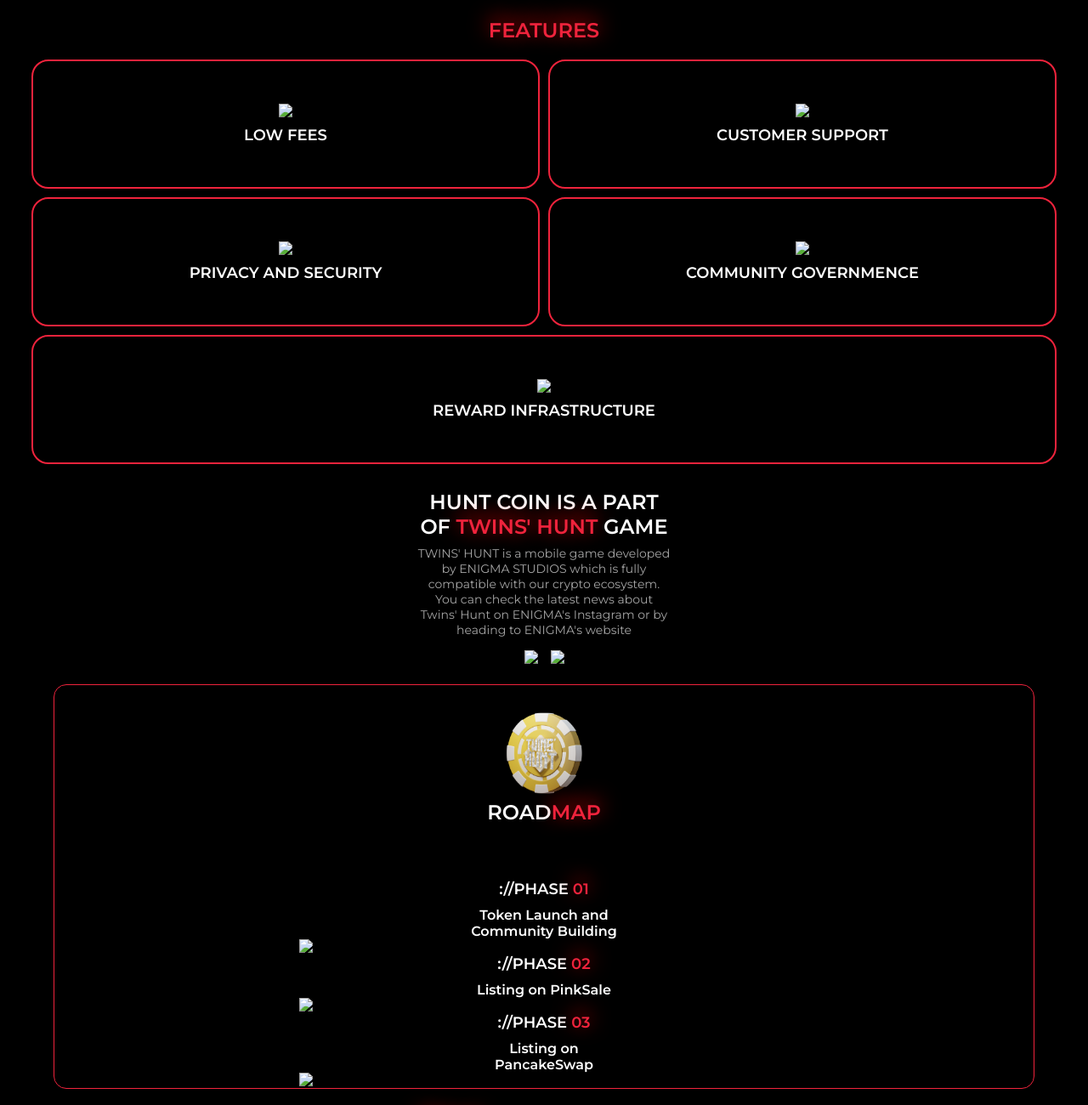
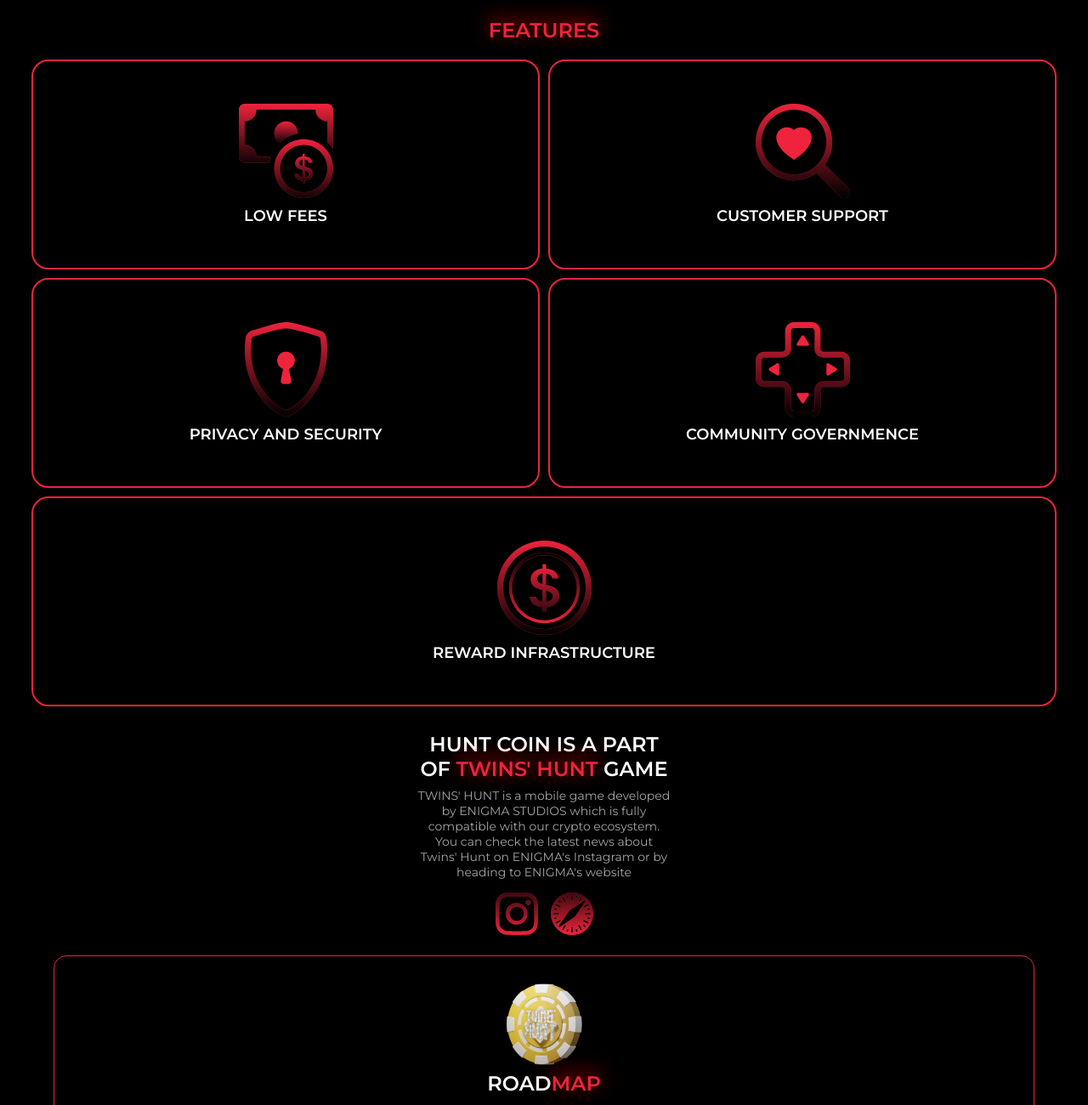
Before and after one commit to alvvaysxxx/huntcoin, a plain HTML site: page index.html in a window 1280 px wide. Shown: the part 860-2160 px from the top of the page at 85% size. Drawn offline with nearby package versions, Linux system fonts and the light colour scheme; files whose address does not match are found by name.

Commit message:
Update index.html

```diff
--- a/index.html
+++ b/index.html
@@ -37,27 +37,27 @@
         <h2 class="highlight">FEATURES</h2>
         <div class="features">
           <div class="feature">
-            <img src="images/low fees.svg" />
+            <img src="low fees.svg" />
             <h3>LOW FEES</h3>
           </div>
 
           <div class="feature">
-            <img src="images/support.svg" />
+            <img src="support.svg" />
             <h3>CUSTOMER SUPPORT</h3>
           </div>
 
           <div class="feature">
-            <img src="images/security.svg" />
+            <img src="security.svg" />
             <h3>PRIVACY AND SECURITY</h3>
           </div>
 
           <div class="feature">
-            <img src="images/governmence.svg" />
+            <img src="governmence.svg" />
             <h3>COMMUNITY GOVERNMENCE</h3>
           </div>
 
           <div class="feature">
-            <img src="images/reward.svg" />
+            <img src="reward.svg" />
             <h3>REWARD INFRASTRUCTURE</h3>
           </div>
         </div>
@@ -76,10 +76,10 @@
             <a
               href="https://www.instagram.com/enigma.studio.md/"
               target="_blank"
-              ><img src="images/instagram.svg"
+              ><img src="/instagram.svg"
             /></a>
             <a href="https://enigmastudio.vercel.app/" target="_blank"
-              ><img src="images/browser.svg"
+              ><img src="/browser.svg"
             /></a>
           </div>
         </div>
@@ -105,7 +105,7 @@
         <div class="chart-container">
           <img
             class="chart"
-            src="images/phase1-chart.svg"
+            src="phase1-chart.svg"
             alt="Phase 1 Chart"
           />
         </div>
@@ -120,7 +120,7 @@
         <div class="chart-container">
           <img
             class="chart"
-            src="images/phase2-chart.svg"
+            src="phase2-chart.svg"
             alt="Phase 2 Chart"
           />
         </div>
@@ -135,7 +135,7 @@
         <div class="chart-container">
           <img
             class="chart"
-            src="images/phase3-chart.svg"
+            src="phase3-chart.svg"
             alt="Phase 3 Chart"
           />
         </div>
```
